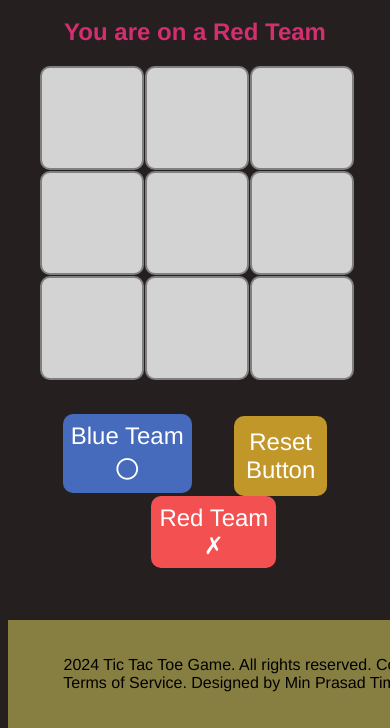
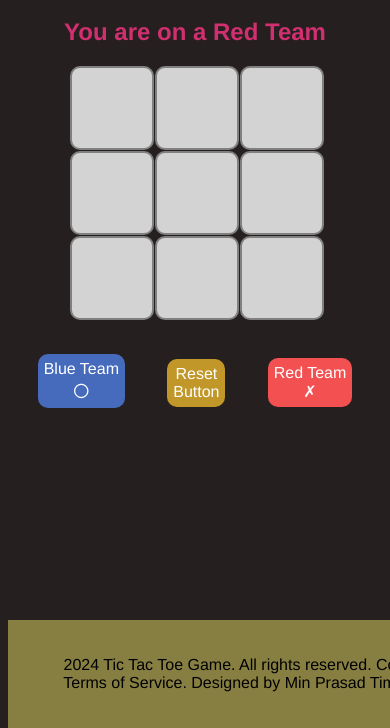
Before and after one commit to NabinTim/Tic-Tac-Toe-javaScript-, a plain HTML site: page index.html in a window 390 px wide. Shown: the part 116-844 px from the top of the page. Drawn offline with Linux system fonts and the light colour scheme.

Commit message:
added media query

```diff
--- a/style.css
+++ b/style.css
@@ -97,3 +97,33 @@ footer {
     bottom: 0;
     width: 100%;
 }
+@media only screen and (max-width: 472px) {
+
+    .board {
+        grid-template-columns: repeat(3, 80px);
+        grid-template-rows: repeat(3, 80px);
+    }
+
+    .cell {
+        width: 80px;
+        height: 80px;
+        font-size: 18px;
+    }
+
+    .team {
+        margin-top: 0.5cm;
+    }
+
+    .redTeam,
+    .blueTeam,
+    .reset {
+        font-size: 1em;
+        padding: 6px;
+        margin: 0.5cm;
+    }
+
+    .footer {
+        max-width: 100%;
+        padding: 20px;
+    }
+}
```
